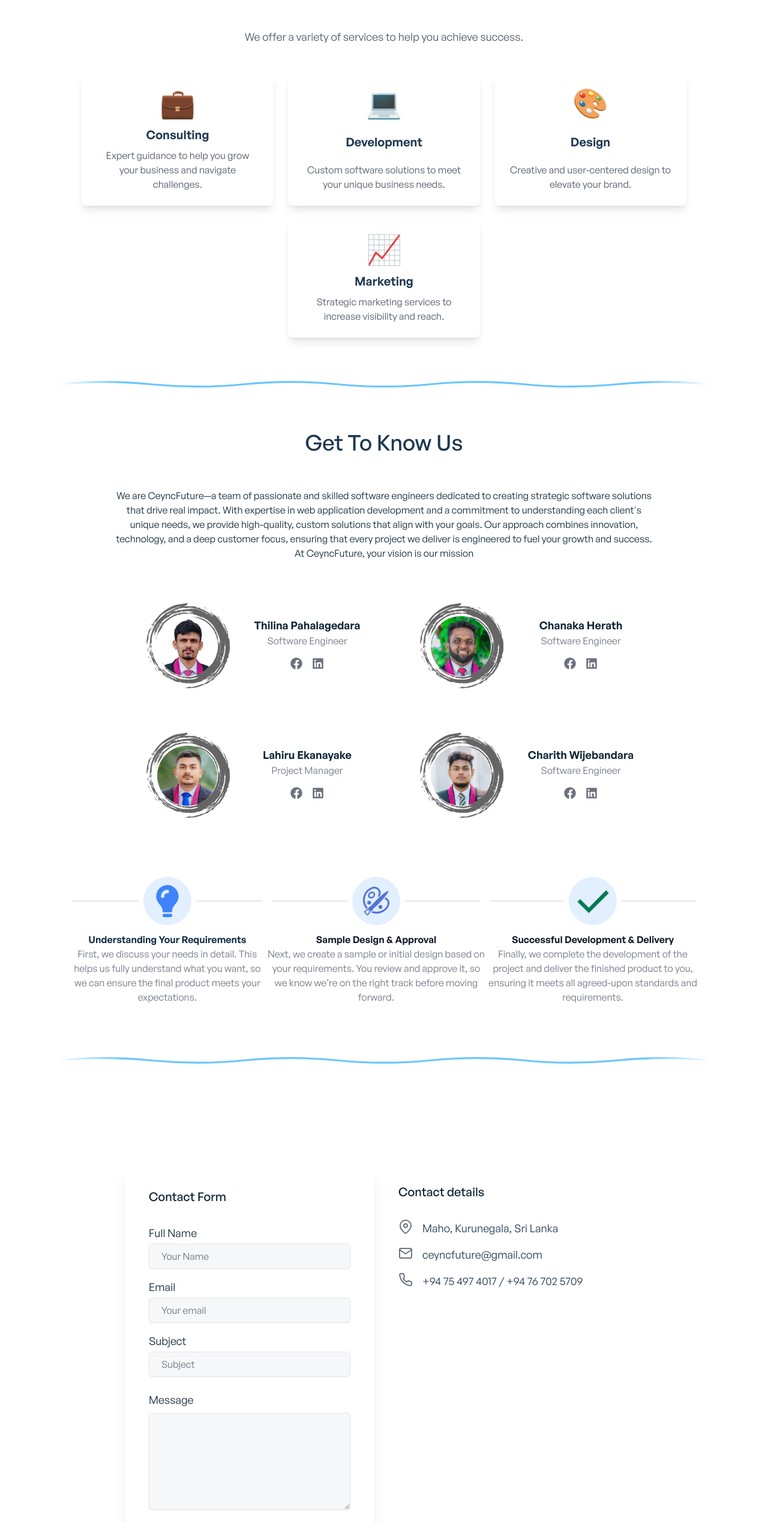
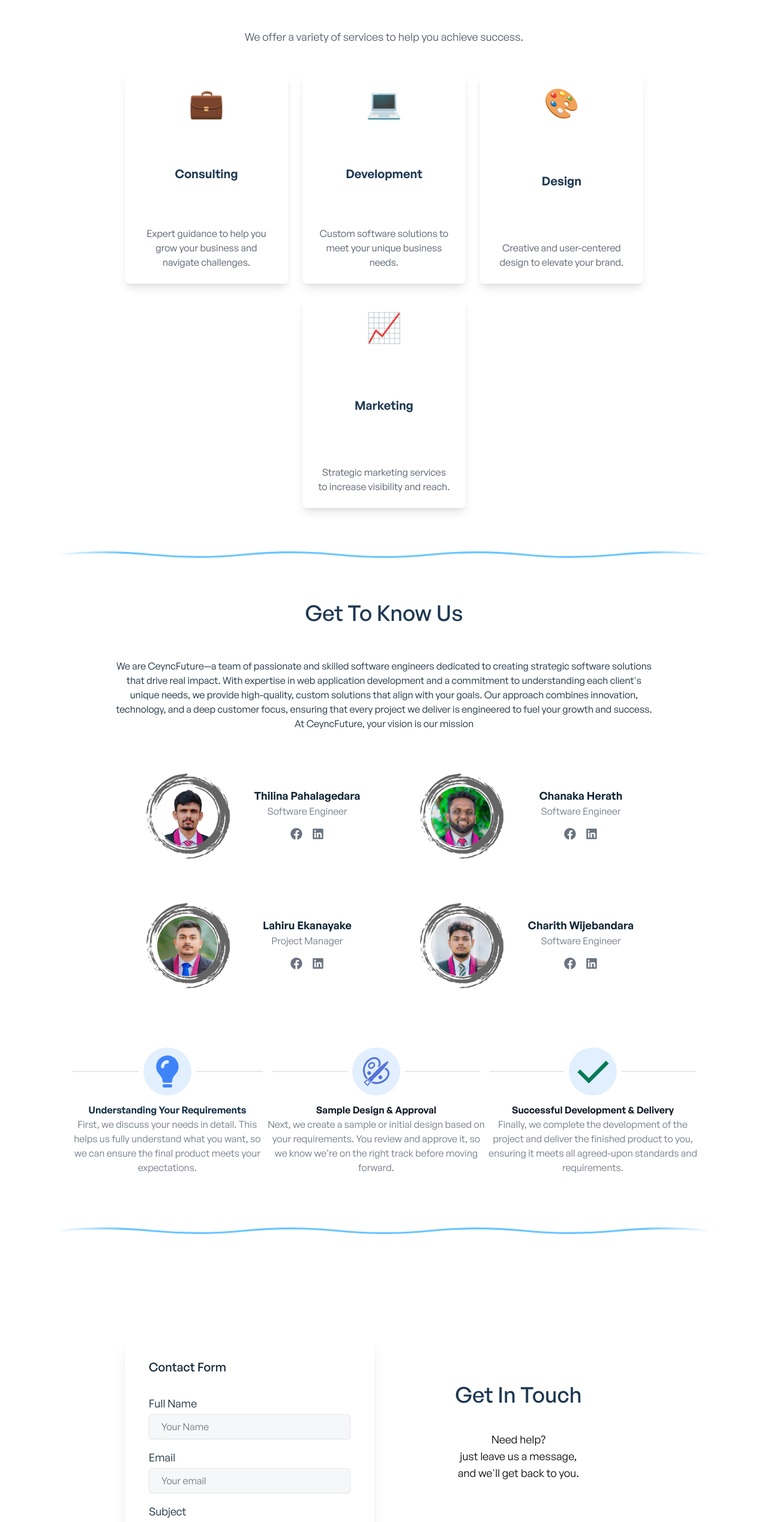
Before and after one commit to CeyncFuture/portfolio, a React (Create React App) app: page / in a window 1280 px wide. Shown: the part 2840-5377 px from the top of the page at 60% size. Built offline with nearby package versions, Linux system fonts and the light colour scheme.

Commit message:
FIxed: contact details issue

```diff
--- a/src/components/contact/ContactDetails.jsx
+++ b/src/components/contact/ContactDetails.jsx
@@ -21,7 +21,7 @@
 const ContactDetails = () => {
   return (
     <div className="w-full lg:w-1/2">
-      <div className="text-left max-w-xl px-6">
+      <div className="w-fit m-auto px-6 text-center">
         <div className="text-center lg:hidden">
           <p className="font-general-medium text-2xl text-ternary-dark dark:text-ternary-light mb-5">
             Get In Touch
@@ -31,31 +31,34 @@
             to you.
           </p>
         </div>
-        <h2 className="font-general-medium text-xl text-primary-dark dark:text-primary-light mt-12 mb-8">
+        {/* <div className="flex"> */}
+        <div className="hidden lg:block text-center mt-24 mb-24">
+        <p className="font-general-medium text-2xl sm:text-4xl mb-1 text-ternary-dark dark:text-ternary-light">
+            Get In Touch
+          </p>
+          <p className="font-general-regular text-lg dark:text-primary-light mt-10">
+            Need help? <br /> just leave us a message, <br /> and we'll get back
+            to you.
+          </p>
+        </div>
+        {/* <h2 className="font-general-medium text-xl text-primary-dark dark:text-primary-light mt-12 mb-8">
           Contact details
-        </h2>
-        <ul className="font-general-regular">
+        </h2> */}
+
+        <ul className="font-general-regular mt-10">
           {contacts.map((contact) => (
             <li className="flex " key={contact.id}>
               <i className="text-2xl text-gray-500 dark:text-gray-400 mr-4">
                 {contact.icon}
               </i>
-              <span className="text-lg mb-4 text-ternary-dark dark:text-ternary-light">
+              <span className="text-lg mb-4 text-ternary-dark dark:text-ternary-light min-w-fit">
                 {contact.name}
               </span>
             </li>
           ))}
         </ul>
-        <div className="hidden lg:block text-center mt-20">
-          <p className="font-general-medium text-2xl mb-1 text-ternary-dark dark:text-ternary-light">
-            Get In Touch
-          </p>
-          <p className="font-general-medium text-lg dark:text-primary-light">
-            Need help? <br /> just leave us a message, <br /> and we'll get back
-            to you.
-          </p>
         </div>
-      </div>
+      {/* </div> */}
     </div>
   );
 };
--- a/src/css/main.css
+++ b/src/css/main.css
@@ -975,6 +975,9 @@
 .m-4 {
   margin: 1rem;
 }
+.m-auto {
+  margin: auto;
+}
 .m-0 {
   margin: 0px;
 }
@@ -1046,6 +1049,12 @@
 .mt-3 {
   margin-top: 0.75rem;
 }
+.mt-24 {
+  margin-top: 6rem;
+}
+.mb-24 {
+  margin-bottom: 6rem;
+}
 .mt-12 {
   margin-top: 3rem;
 }
@@ -1121,6 +1130,9 @@
 .h-32 {
   height: 8rem;
 }
+.h-\[350px\] {
+  height: 350px;
+}
 .h-20 {
   height: 5rem;
 }
@@ -1166,6 +1178,10 @@
 .w-20 {
   width: 5rem;
 }
+.w-fit {
+  width: -moz-fit-content;
+  width: fit-content;
+}
 .w-40 {
   width: 10rem;
 }
@@ -1190,12 +1206,18 @@
 .w-4 {
   width: 1rem;
 }
+.min-w-\[250px\] {
+  min-width: 250px;
+}
 .max-w-md {
   max-width: 28rem;
 }
 .max-w-xl {
   max-width: 36rem;
 }
+.max-w-xs {
+  max-width: 20rem;
+}
 .max-w-4xl {
   max-width: 56rem;
 }
@@ -1207,6 +1229,9 @@
 }
 .flex-1 {
   flex: 1 1 0%;
+}
+.flex-none {
+  flex: none;
 }
 .flex-shrink {
   flex-shrink: 1;
@@ -1324,6 +1349,9 @@
 }
 .gap-4 {
   gap: 1rem;
+}
+.gap-6 {
+  gap: 1.5rem;
 }
 .gap-0 {
   gap: 0px;
@@ -1475,6 +1503,10 @@
   --tw-bg-opacity: 1;
   background-color: rgb(247 248 252 / var(--tw-bg-opacity));
 }
+.bg-white {
+  --tw-bg-opacity: 1;
+  background-color: rgb(255 255 255 / var(--tw-bg-opacity));
+}
 .bg-blue-100 {
   --tw-bg-opacity: 1;
   background-color: rgb(225 239 254 / var(--tw-bg-opacity));
@@ -1482,10 +1514,6 @@
 .bg-ternary-light {
   --tw-bg-opacity: 1;
   background-color: rgb(246 247 248 / var(--tw-bg-opacity));
-}
-.bg-white {
-  --tw-bg-opacity: 1;
-  background-color: rgb(255 255 255 / var(--tw-bg-opacity));
 }
 .bg-transparent {
   background-color: transparent;
@@ -1665,6 +1693,10 @@
 .text-4xl {
   font-size: 2.25rem;
   line-height: 2.5rem;
+}
+.text-5xl {
+  font-size: 3rem;
+  line-height: 1;
 }
 .font-bold {
   font-weight: 700;
@@ -2108,6 +2140,11 @@
 .dark .dark\:text-secondary-light {
   --tw-text-opacity: 1;
   color: rgb(255 255 255 / var(--tw-text-opacity));
+}
+
+.dark .dark\:text-gray-300 {
+  --tw-text-opacity: 1;
+  color: rgb(209 213 219 / var(--tw-text-opacity));
 }
 
 .dark .dark\:text-yellow-300 {
@@ -2316,6 +2353,10 @@
     width: 50%;
   }
 
+  .sm\:basis-1\/3 {
+    flex-basis: 33.333333%;
+  }
+
   .sm\:grid-cols-3 {
     grid-template-columns: repeat(3, minmax(0, 1fr));
   }
@@ -2490,12 +2531,24 @@
     margin-top: 2.5rem;
   }
 
+  .lg\:block {
+    display: block;
+  }
+
+  .lg\:hidden {
+    display: none;
+  }
+
   .lg\:w-1\/2 {
     width: 50%;
   }
 
   .lg\:max-w-xl {
     max-width: 36rem;
+  }
+
+  .lg\:basis-1\/4 {
+    flex-basis: 25%;
   }
 
   .lg\:grid-cols-3 {
```
